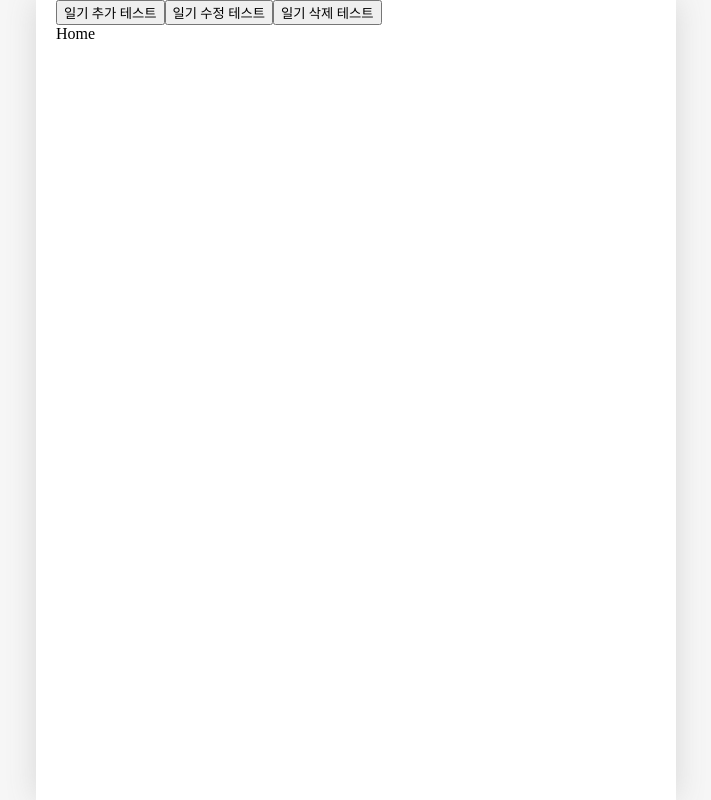
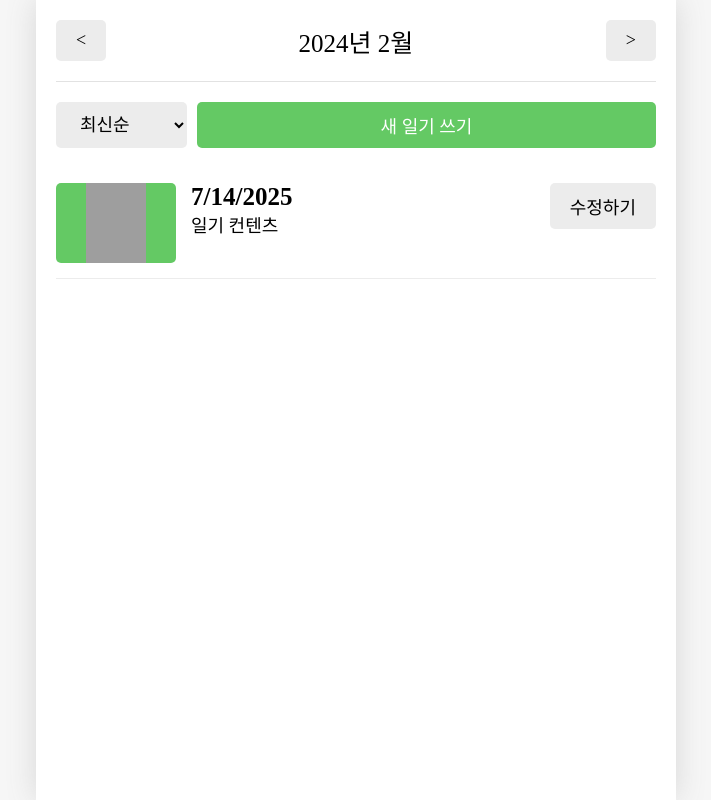
Before and after one commit to y2hscmtk/react-study, a React (Vite) app in the folder vite-react/section12/: page / in a window 1280 px wide. Shown: the whole page, without its empty margins (284-995 px from the left). Built offline with nearby package versions, Linux system fonts and the light colour scheme; grey boxes are pictures that could not be loaded; a web font is replaced by a local one.

Commit message:
🎨 12.10 Home 페이지 구현하기

```diff
--- a/vite-react/section12/src/App.jsx
+++ b/vite-react/section12/src/App.jsx
@@ -6,7 +6,6 @@
 import Edit from './pages/Edit'
 import New from './pages/New'
 import Notfound from './pages/Notfound'
-import './App.css'
 
 const mockData = [
   {
@@ -91,7 +90,7 @@
     // Routes 컴포넌트 안에는 Route 컴포넌트만 들어갈 수 있다.
     // Routes 컴포넌트 외부에 작성된 컴포넌트는, 페이지와 관련없이 모든 컴포넌트에서 랜더링 된다.(예 : 헤더 컴포넌트, 등)
     <>
-    <button
+    {/* <button
       onClick={() => {
         onCreate(new Date().getTime(), 1, "Hello")
       }}
@@ -111,7 +110,7 @@
         }}
     >
       일기 삭제 테스트
-    </button>
+    </button> */}
 
     <DiaryStateContext value={data}>
       <DiaryDisptatchContext
--- /dev/null
+++ b/vite-react/section12/src/components/DiaryItem.css
@@ -0,0 +1,62 @@
+.DiaryItem {
+    display: flex;
+    gap: 15px;
+    justify-content: space-between;
+
+    padding: 15px 0px;
+    border-bottom: 1px solid rgb(236, 236, 236);
+}
+
+.DiaryItem .img_section {
+    min-width: 120px;
+    height: 80px;
+
+    display: flex;
+    justify-content: center;
+    cursor: pointer;
+
+    border-radius: 5px;
+}
+
+.DiaryItem .img_section > img {
+    width: 50%;
+}
+
+
+.DiaryItem .img_section_1 {
+    background-color: rgb(100,201,100);
+}
+
+.DiaryItem .img_section_2 {
+    background-color: rgb(157,215,114);
+}
+
+.DiaryItem .img_section_3 {
+    background-color: rgb(253, 206, 23);
+}
+
+.DiaryItem .img_section_4 {
+    background-color: rgb(253, 132, 70);
+}
+
+.DiaryItem .img_section_5 {
+    background-color: rgb(253, 86, 95);
+}
+
+.DiaryItem .info_section {
+    flex: 1;
+    cursor: pointer;
+}
+
+.DiaryItem .info_section .created_date {
+    font-weight: bold;
+    font-size: 25px;
+}
+
+.DiaryItem .info_section .content {
+    font-size: 18px;
+}
+
+.DiaryItem .button_section {
+    min-width: 70px
+}
--- /dev/null
+++ b/vite-react/section12/src/components/DiaryItem.jsx
@@ -0,0 +1,26 @@
+import {getEmotionImage} from "../util/get-emotion-image.jsx"
+import Button from "./Button";
+import "./DiaryItem.css"
+
+const DiaryItem = () => {
+    const emotionId = 1;
+
+    return (
+        <div className="DiaryItem">
+            <div className={`img_section img_section_${emotionId}`}>
+                <img src={getEmotionImage(emotionId)}/>
+            </div>
+            <div className="info_section">
+                <div className="created_date">
+                    {new Date().toLocaleDateString()}
+                </div>
+                <div className="content">일기 컨텐츠</div>
+            </div>
+            <div className="button_section">
+                <Button text={"수정하기"}/>
+            </div>
+        </div>
+    )
+}
+
+export default DiaryItem;
--- /dev/null
+++ b/vite-react/section12/src/components/DiaryList.css
@@ -0,0 +1,19 @@
+.DiaryList .menu_bar {
+    margin: 20px 0px;
+    display: flex;
+    gap: 10px;
+}
+
+.DiaryList .menu_bar select {
+    background-color: rgb(236, 236, 236);
+    border: none; /* 테두리 제거 */
+    border-radius: 5px;
+
+    padding: 10px 20px;
+    font-size: 18px;
+    cursor: pointer;
+}
+
+.DiaryList .menu_bar button{
+    flex : 1 /* 남은 영역내에서 최대한 늘어나도록 설정 */
+}
--- /dev/null
+++ b/vite-react/section12/src/components/DiaryList.jsx
@@ -0,0 +1,22 @@
+import Button from "./Button"
+import "./DiaryList.css"
+import DiaryItem from "./DiaryItem"
+
+const DiaryList = () => {
+    return (
+        <div className="DiaryList">
+            <div className="menu_bar">
+                <select>
+                    <option value={"latest"}>최신순</option>
+                    <option value={"oldest"}>오래된 순</option>
+                </select>
+                <Button text={"새 일기 쓰기"} type={"POSITIVE"}/>
+            </div>
+            <div className="list_wrapper">
+                <DiaryItem />
+            </div>
+        </div>
+    )
+}
+
+export default DiaryList
--- a/vite-react/section12/src/pages/Home.jsx
+++ b/vite-react/section12/src/pages/Home.jsx
@@ -1,12 +1,18 @@
-import { useSearchParams } from "react-router-dom"
+import Header from "../components/Header"
+import Button from "../components/Button"
+import DiaryList from "../components/DiaryList"
 
-// 쿼리스트링을 통한 값 전달을 useState 처럼 사용할 수 있다.(획득, 조작 가능)
-// locallhost:5173/?value=hello 와 같이 들어온 경우
-// params.get("value") 를 통해 hello 획득 가능
 const Home = () => {
-    const [params, setParams] = useSearchParams()
-    console.log(params.get("value"))
-    return <div>Home</div>
+    return (
+        <div>
+            <Header
+                title={"2024년 2월"}
+                leftChild={<Button text={"<"}/>}
+                rightChild={<Button text={">"}/>}
+            />
+            <DiaryList/>
+        </div>
+    )
 }
 
 export default Home
--- a/vite-react/section12/src/util/get-emotion-image.jsx
+++ b/vite-react/section12/src/util/get-emotion-image.jsx
@@ -8,7 +8,7 @@
 import emotion4 from "./../assets/emotion4.png"
 import emotion5 from "./../assets/emotion5.png"
 
-function getEmotionImage (emotionId) {
+export function getEmotionImage (emotionId) {
     switch(emotionId){
         case 1:
             return emotion1
```
